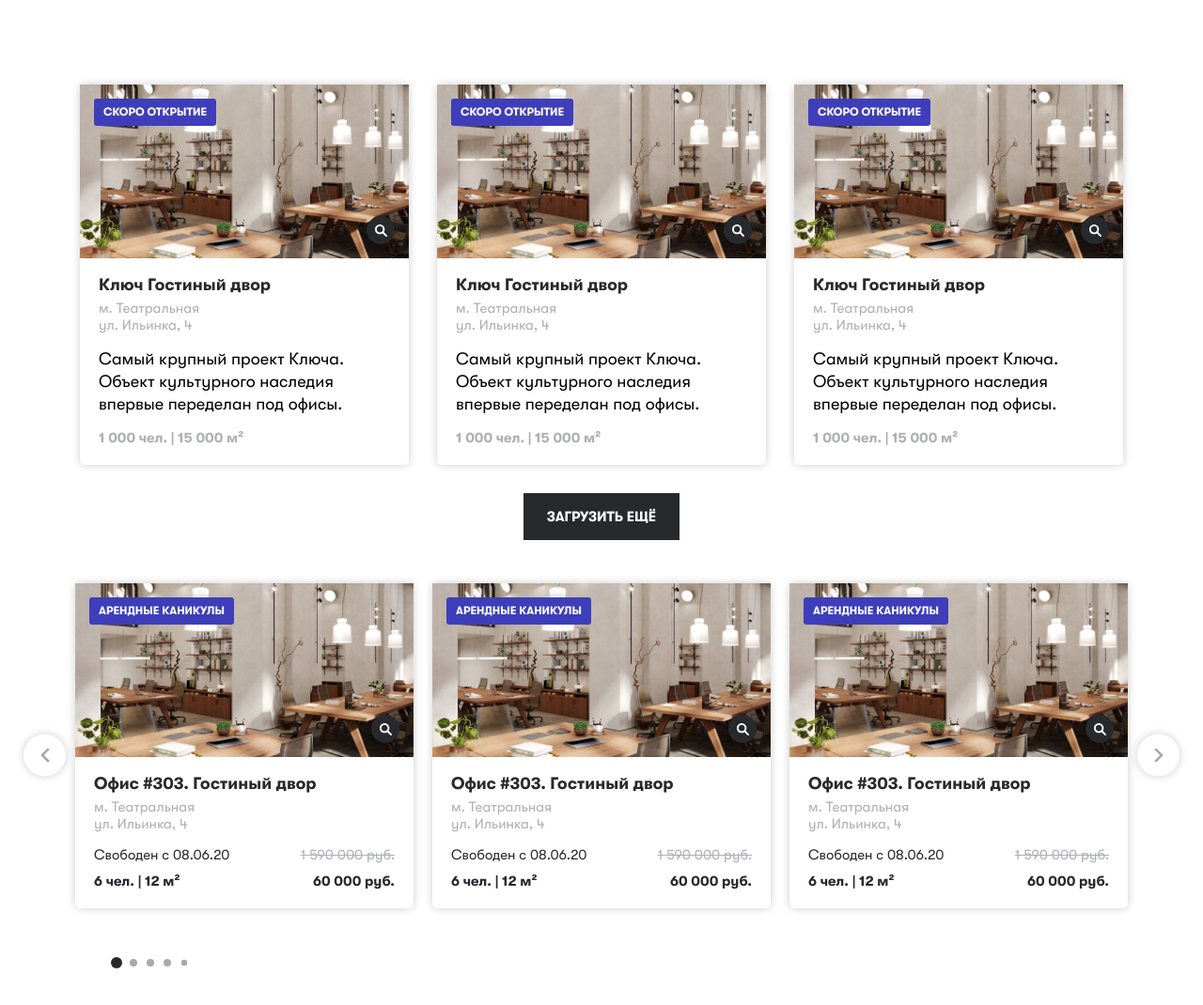
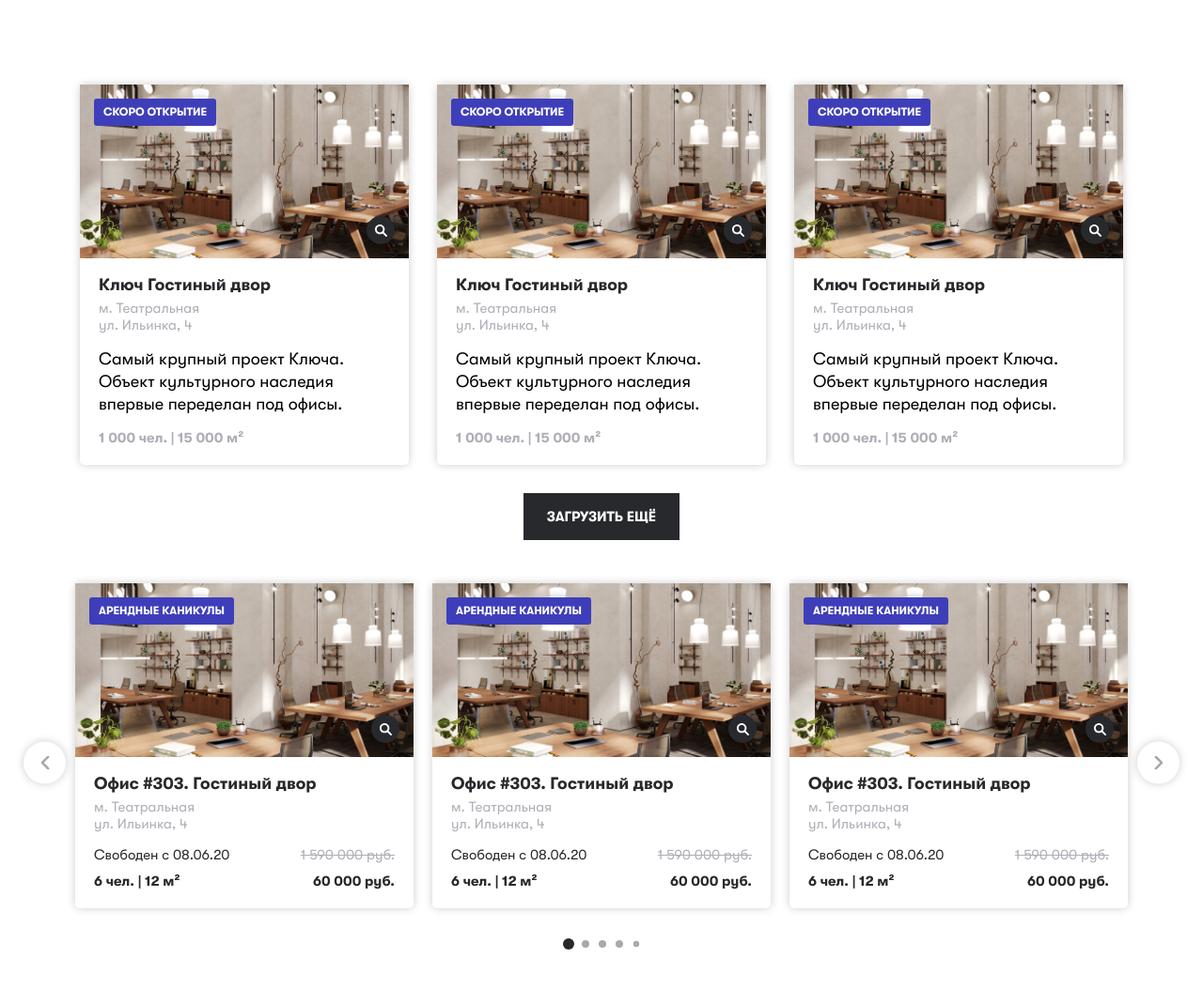
Before and after one commit to GrinCaseCode/thekey, a plain HTML site: page list.html in a window 1280 px wide. Shown: the whole page at 94% size. Drawn offline with nearby package versions, Linux system fonts and the light colour scheme.

Commit message:
Add files via upload

```diff
--- a/scss/main.scss
+++ b/scss/main.scss
@@ -1028,9 +1028,8 @@ p {
 .slider-counter__numbers span {
 	font-weight: 700;
 }
-.slick-dots-container {
+.modal-block .slick-dots-container {
 	position: absolute;
-	left: 45px;
 	top: 100%;
 }
 .slider-counter {
```
Also changed, not shown: scss/main.css, 1 other file.
